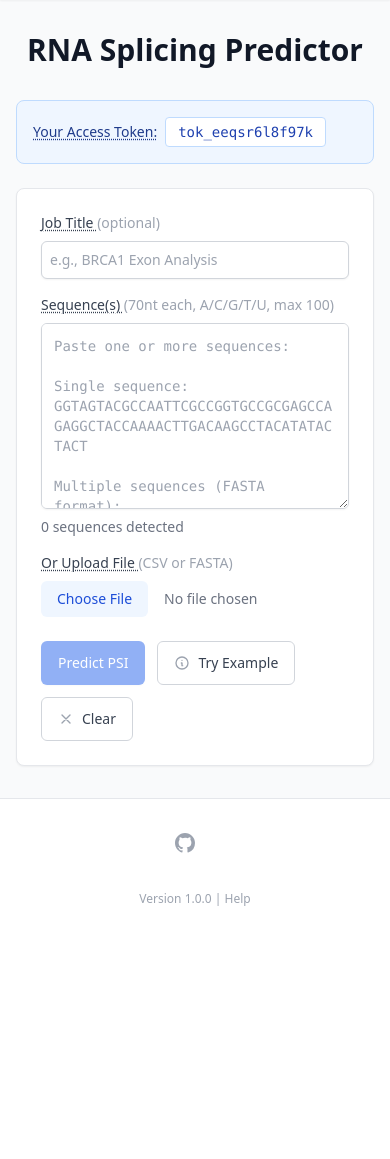
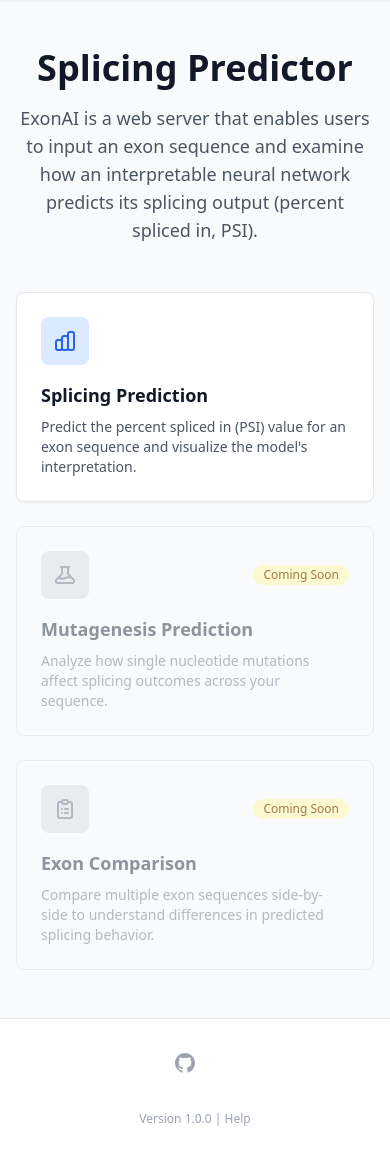
Before and after one commit to Sachin1801/interpretable-splicing-model, a FastAPI app: page / in a window 390 px wide. Shown: the part 65-1224 px from the top of the page. Before the commit the page ends 971 px from the top, so only its background shows below. Run offline with FastAPI, Linux system fonts and the light colour scheme; some libraries are stand-ins or nearby versions.

Commit message:
feat: add landing page with track selection and move input to /input
- Create landing page at / with hero section and three track cards
- Move prediction form from / to /input
- Add "Predict" link to navigation (desktop and mobile)
- Splicing Prediction card links to /input, other tracks show "Coming Soon"

```diff
--- a/webapp/app/main.py
+++ b/webapp/app/main.py
@@ -122,8 +122,14 @@ app.include_router(api_router, prefix="/api", tags=["api"])
 # HTML page routes
 @app.get("/", response_class=HTMLResponse, include_in_schema=False)
 async def home(request: Request):
-    """Render the home page."""
-    return templates.TemplateResponse("index.html", {"request": request, "settings": settings})
+    """Render the landing page."""
+    return templates.TemplateResponse("landing.html", {"request": request, "settings": settings})
+
+
+@app.get("/input", response_class=HTMLResponse, include_in_schema=False)
+async def input_page(request: Request):
+    """Render the input page for splicing prediction."""
+    return templates.TemplateResponse("input.html", {"request": request, "settings": settings})
 
 
 @app.get("/result/{job_id}", response_class=HTMLResponse, include_in_schema=False)
--- a/webapp/templates/base.html
+++ b/webapp/templates/base.html
@@ -60,6 +60,9 @@
                         <a href="/" class="px-3 py-2 text-sm font-medium text-gray-700 hover:text-primary-600 hover:bg-gray-50 rounded-md {% if request.url.path == '/' %}text-primary-600 bg-primary-50{% endif %}">
                             Home
                         </a>
+                        <a href="/input" class="px-3 py-2 text-sm font-medium text-gray-700 hover:text-primary-600 hover:bg-gray-50 rounded-md {% if request.url.path == '/input' %}text-primary-600 bg-primary-50{% endif %}">
+                            Predict
+                        </a>
                         <a href="/about" class="px-3 py-2 text-sm font-medium text-gray-700 hover:text-primary-600 hover:bg-gray-50 rounded-md {% if request.url.path == '/about' %}text-primary-600 bg-primary-50{% endif %}">
                             About
                         </a>
@@ -95,6 +98,7 @@
             <div class="hidden md:hidden" id="mobile-menu">
                 <div class="px-2 pt-2 pb-3 space-y-1">
                     <a href="/" class="block px-3 py-2 text-base font-medium text-gray-700 hover:text-primary-600 hover:bg-gray-50 rounded-md">Home</a>
+                    <a href="/input" class="block px-3 py-2 text-base font-medium text-gray-700 hover:text-primary-600 hover:bg-gray-50 rounded-md">Predict</a>
                     <a href="/about" class="block px-3 py-2 text-base font-medium text-gray-700 hover:text-primary-600 hover:bg-gray-50 rounded-md">About</a>
                     <a href="/methodology" class="block px-3 py-2 text-base font-medium text-gray-700 hover:text-primary-600 hover:bg-gray-50 rounded-md">Methodology</a>
                     <a href="/help" class="block px-3 py-2 text-base font-medium text-gray-700 hover:text-primary-600 hover:bg-gray-50 rounded-md">Help</a>
--- a/webapp/templates/index.html
+++ b/webapp/templates/input.html
@@ -1,6 +1,6 @@
 {% extends "base.html" %}
 
-{% block title %}{{ settings.app_name }} - RNA Splicing Prediction{% endblock %}
+{% block title %}Splicing Prediction - {{ settings.app_name }}{% endblock %}
 
 {% block content %}
 <div class="max-w-4xl mx-auto py-8 px-4 sm:px-6 lg:px-8">
--- /dev/null
+++ b/webapp/templates/landing.html
@@ -0,0 +1,68 @@
+{% extends "base.html" %}
+
+{% block title %}{{ settings.app_name }} - Interpretable Splicing Prediction{% endblock %}
+
+{% block content %}
+<div class="max-w-6xl mx-auto py-12 px-4 sm:px-6 lg:px-8">
+    <!-- Hero Section -->
+    <div class="text-center mb-12">
+        <h1 class="text-4xl font-bold text-gray-900 mb-4">{{ settings.app_name }}</h1>
+        <p class="text-lg text-gray-600 max-w-3xl mx-auto">
+            ExonAI is a web server that enables users to input an exon sequence and examine how an
+            interpretable neural network predicts its splicing output (percent spliced in, PSI).
+        </p>
+    </div>
+
+    <!-- Track Cards -->
+    <div class="grid md:grid-cols-3 gap-6 mt-8">
+        <!-- Splicing Prediction - Active -->
+        <a href="/input" class="block bg-white rounded-lg shadow-sm border border-gray-200 p-6 hover:shadow-md hover:border-primary-300 transition-all">
+            <div class="flex items-center justify-center w-12 h-12 bg-primary-100 rounded-lg mb-4">
+                <svg class="w-6 h-6 text-primary-600" fill="none" viewBox="0 0 24 24" stroke="currentColor">
+                    <path stroke-linecap="round" stroke-linejoin="round" stroke-width="2" d="M9 19v-6a2 2 0 00-2-2H5a2 2 0 00-2 2v6a2 2 0 002 2h2a2 2 0 002-2zm0 0V9a2 2 0 012-2h2a2 2 0 012 2v10m-6 0a2 2 0 002 2h2a2 2 0 002-2m0 0V5a2 2 0 012-2h2a2 2 0 012 2v14a2 2 0 01-2 2h-2a2 2 0 01-2-2z" />
+                </svg>
+            </div>
+            <h3 class="text-lg font-semibold text-gray-900 mb-2">Splicing Prediction</h3>
+            <p class="text-sm text-gray-600">
+                Predict the percent spliced in (PSI) value for an exon sequence and visualize the model's interpretation.
+            </p>
+        </a>
+
+        <!-- Mutagenesis - Coming Soon -->
+        <div class="block bg-gray-50 rounded-lg border border-gray-200 p-6 opacity-75 cursor-not-allowed">
+            <div class="flex items-center justify-between mb-4">
+                <div class="flex items-center justify-center w-12 h-12 bg-gray-200 rounded-lg">
+                    <svg class="w-6 h-6 text-gray-400" fill="none" viewBox="0 0 24 24" stroke="currentColor">
+                        <path stroke-linecap="round" stroke-linejoin="round" stroke-width="2" d="M19.428 15.428a2 2 0 00-1.022-.547l-2.387-.477a6 6 0 00-3.86.517l-.318.158a6 6 0 01-3.86.517L6.05 15.21a2 2 0 00-1.806.547M8 4h8l-1 1v5.172a2 2 0 00.586 1.414l5 5c1.26 1.26.367 3.414-1.415 3.414H4.828c-1.782 0-2.674-2.154-1.414-3.414l5-5A2 2 0 009 10.172V5L8 4z" />
+                    </svg>
+                </div>
+                <span class="inline-flex items-center px-2.5 py-0.5 rounded-full text-xs font-medium bg-yellow-100 text-yellow-800">
+                    Coming Soon
+                </span>
+            </div>
+            <h3 class="text-lg font-semibold text-gray-500 mb-2">Mutagenesis Prediction</h3>
+            <p class="text-sm text-gray-400">
+                Analyze how single nucleotide mutations affect splicing outcomes across your sequence.
+            </p>
+        </div>
+
+        <!-- Exon Comparison - Coming Soon -->
+        <div class="block bg-gray-50 rounded-lg border border-gray-200 p-6 opacity-75 cursor-not-allowed">
+            <div class="flex items-center justify-between mb-4">
+                <div class="flex items-center justify-center w-12 h-12 bg-gray-200 rounded-lg">
+                    <svg class="w-6 h-6 text-gray-400" fill="none" viewBox="0 0 24 24" stroke="currentColor">
+                        <path stroke-linecap="round" stroke-linejoin="round" stroke-width="2" d="M9 5H7a2 2 0 00-2 2v12a2 2 0 002 2h10a2 2 0 002-2V7a2 2 0 00-2-2h-2M9 5a2 2 0 002 2h2a2 2 0 002-2M9 5a2 2 0 012-2h2a2 2 0 012 2m-3 7h3m-3 4h3m-6-4h.01M9 16h.01" />
+                    </svg>
+                </div>
+                <span class="inline-flex items-center px-2.5 py-0.5 rounded-full text-xs font-medium bg-yellow-100 text-yellow-800">
+                    Coming Soon
+                </span>
+            </div>
+            <h3 class="text-lg font-semibold text-gray-500 mb-2">Exon Comparison</h3>
+            <p class="text-sm text-gray-400">
+                Compare multiple exon sequences side-by-side to understand differences in predicted splicing behavior.
+            </p>
+        </div>
+    </div>
+</div>
+{% endblock %}
```
